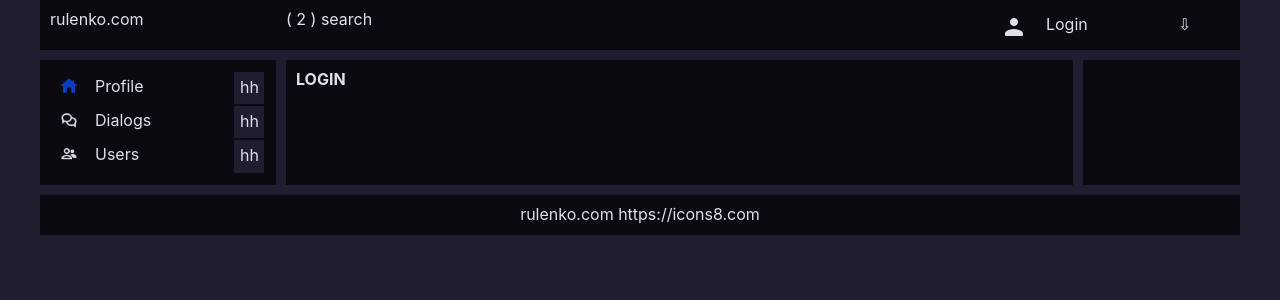
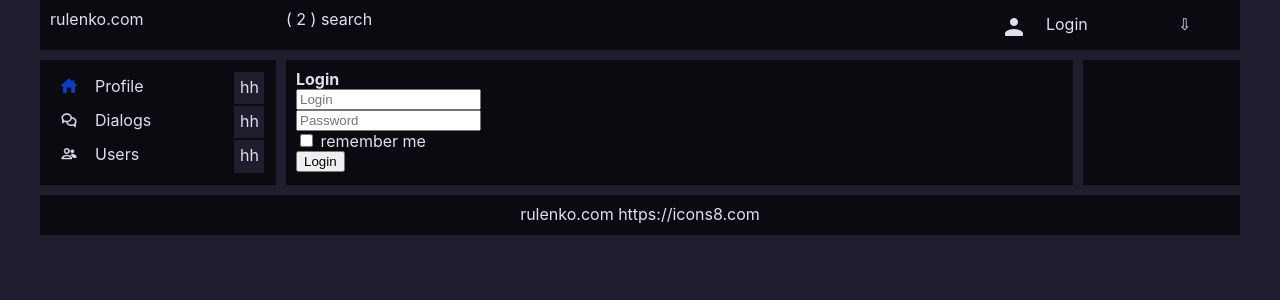
Before and after one commit to OleksandrRulenko/social-2, a React (Create React App) app: page /login in a window 1280 px wide. Shown: the top 300 px of the page. Built offline with nearby package versions, Linux system fonts and the light colour scheme; no server answers.

Commit message:
redux-form

```diff
--- a/package.json
+++ b/package.json
@@ -13,6 +13,7 @@
     "react-router-dom": "^5.1.2",
     "react-scripts": "3.4.1",
     "redux": "^4.0.5",
+    "redux-form": "^8.3.6",
     "redux-thunk": "^2.3.0"
   },
   "scripts": {
--- a/src/components/login/Login.jsx
+++ b/src/components/login/Login.jsx
@@ -1,7 +1,36 @@
 import React from 'react';
+import { reduxForm, Field } from 'redux-form';
+
+const LoginForm = (props) => {
+    return (
+        <form onSubmit={props.handleSubmit}>
+            <div>
+                <Field placeholder={"Login"} name={"login"} component={"input"} />
+            </div>
+            <div>
+                <Field placeholder={"Password"} name={"password"} component={"input"} />
+            </div>
+            <div>
+                <Field type={"checkbox"} name={"rememberMe"} component={"input"} /> remember me
+            </div>
+            <div>
+                <button>Login</button>
+            </div>
+        </form>
+    )
+}
+
+const LoginReduxForm = reduxForm({form: 'login'}) (LoginForm)
 
 const Login = (props) => {
-    return <h1>LOGIN</h1>
+    const onSubmit = (formData) => {
+        console.log(formData);
+    }
+
+    return <div>
+        <h1>Login</h1>
+        <LoginReduxForm onSubmit={onSubmit()} />
+    </div>
 }
 
 export default Login;
--- a/src/components/profile/profileInfo/ProfileStatus.jsx
+++ b/src/components/profile/profileInfo/ProfileStatus.jsx
@@ -4,7 +4,7 @@
 
     state = {
         editMode: false,
-        status: !this.props.status,
+        status: this.props.status, //  !
     }
 
     activateEditMode = () => {
@@ -25,7 +25,17 @@
         });
     }
 
+    componentDidUpdate(prevProps, prevState) {
+        if (prevProps.status !== this.props.status) {
+            this.setState({
+                status: this.props.status
+            });
+        }
+        // console.log('componentDidUpdate')
+    }
+
     render() {
+        // console.log('render')
         return (
             <div>
                {!this.state.editMode &&
--- a/src/redux/reduxStore.js
+++ b/src/redux/reduxStore.js
@@ -5,6 +5,7 @@
 import usersReducer from "./usersReducer";
 import authReducer from "./authReducer";
 import thunkMiddleware from "redux-thunk"
+import { reducer as formReducer } from "redux-form"
 
 let reducers = combineReducers({
     profilePage: profileReducer,
@@ -12,7 +13,7 @@
     sidebar: sidebarReducer,
     usersPage: usersReducer,
     auth: authReducer,
-
+    form: formReducer,
 });
 
 let store = createStore(reducers, applyMiddleware(thunkMiddleware));
```
Also changed, not shown: 1 other file (tests, documents, lock files or other folders).
